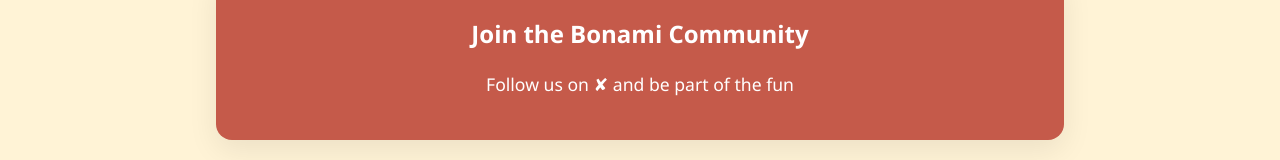
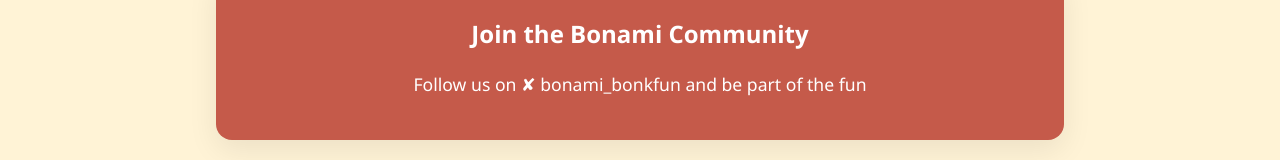
Before and after one commit to BonamiBonkfun/BonamiBonkfun, a plain HTML site: page index.html in a window 1280 px wide. Shown: the part 1637-1797 px from the top of the page. Drawn offline with Linux system fonts and the light colour scheme.

Commit message:
Update index.html

```diff
--- a/index.html
+++ b/index.html
@@ -175,7 +175,7 @@
 
   <section class="highlight" id="community">
     <h2>Join the Bonami Community</h2>
-    <p>Follow us on ✘ <a href="https://x.com/bonami_bonkfun" target="_blank"></a> and be part of the fun</p>
+    <p>Follow us on ✘ bonami_bonkfun </a> and be part of the fun</p>
 
   </section>
 
```
